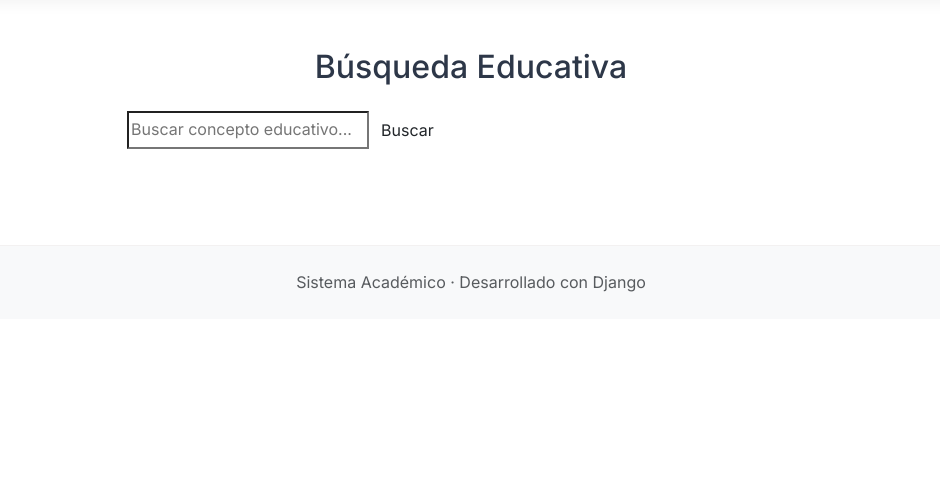
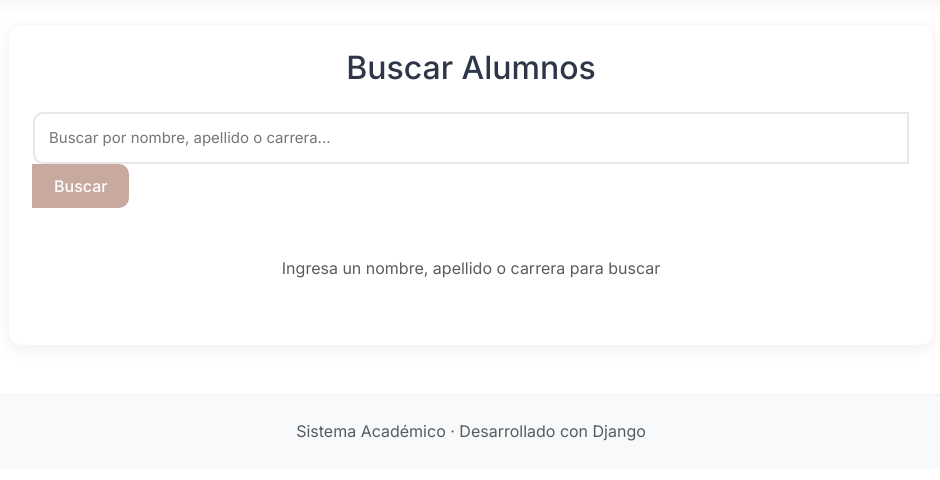
Before and after one commit to lovszen/webapp-django, a Django app: page /scraper/ in a window 1280 px wide. Shown: the part 81-561 px from the top of the page, without its empty margins (169-1109 px from the left). Run offline with Django 5.2, Linux system fonts and the light colour scheme; a user stored in the database is signed in.

Commit message:
agregue una mejor busqueda al screaper

```diff
--- a/scraper/urls.py
+++ b/scraper/urls.py
@@ -2,5 +2,5 @@
 from . import views
 
 urlpatterns = [
-    path('', views.buscar_educativo, name='scraper_buscar'),
+    path('', views.buscar_alumnos, name='scraper_buscar'),
 ]
--- a/scraper/views.py
+++ b/scraper/views.py
@@ -1,17 +1,34 @@
 from django.shortcuts import render
 from django.contrib.auth.decorators import login_required
+from main.models import Alumno
 
 @login_required
-def buscar_educativo(request):
+def buscar_alumnos(request):
     query = request.GET.get('q', '')
     resultados = []
 
     if query:
-        resultados = [{
-            'titulo': f'Resultado para "{query}"',
-            'contenido': f'Información educativa sobre {query}',
-            'fuente': 'Sistema Educativo'
-        }]
+        alumnos = Alumno.objects.filter(
+            usuario=request.user
+        ).filter(
+            nombre__icontains=query
+        ) | Alumno.objects.filter(
+            usuario=request.user
+        ).filter(
+            apellido__icontains=query
+        ) | Alumno.objects.filter(
+            usuario=request.user
+        ).filter(
+            carrera__icontains=query
+        )
+
+        for alumno in alumnos:
+            resultados.append({
+                'alumno': alumno,
+                'titulo': f'{alumno.nombre} {alumno.apellido}',
+                'contenido': f'Carrera: {alumno.carrera} | Email: {alumno.email}',
+                'fuente': 'Base de datos local'
+            })
 
     return render(request, 'scraper/buscar.html', {
         'resultados': resultados,
--- a/templates/scraper/buscar.html
+++ b/templates/scraper/buscar.html
@@ -2,26 +2,45 @@
 
 {% block content %}
 <div class="row justify-content-center">
-    <div class="col-md-8">
-        <div class="glass-card p-4">
-            <h2 class="text-center mb-4">Búsqueda Educativa</h2>
+    <div class="col-md-10">
+        <div class="card-modern p-4">
+            <h2 class="text-center mb-4">Buscar Alumnos</h2>
 
             <form method="get" class="mb-4">
                 <div class="input-group">
-                    <input type="text" name="q" class="form-control-modern"
-                           placeholder="Buscar concepto educativo..." value="{{ query }}">
-                    <button type="submit" class="btn btn-modern">Buscar</button>
+                    <input type="text" name="q" class="form-modern"
+                           placeholder="Buscar por nombre, apellido o carrera..." value="{{ query }}">
+                    <button type="submit" class="btn btn-primary-custom">Buscar</button>
                 </div>
             </form>
 
             {% if resultados %}
-                {% for resultado in resultados %}
-                <div class="glass-card p-3 mb-3">
-                    <h5>{{ resultado.titulo }}</h5>
-                    <p>{{ resultado.contenido }}</p>
-                    <small class="text-muted">Fuente: {{ resultado.fuente }}</small>
+                <div class="mt-4">
+                    <h5>Resultados encontrados: {{ resultados|length }}</h5>
+                    {% for resultado in resultados %}
+                    <div class="card-modern p-3 mb-3">
+                        <div class="d-flex justify-content-between align-items-start">
+                            <div>
+                                <h5 class="mb-2">{{ resultado.titulo }}</h5>
+                                <p class="mb-2">{{ resultado.contenido }}</p>
+                                <small class="text-muted">Fuente: {{ resultado.fuente }}</small>
+                            </div>
+                            <div class="btn-group">
+                                <a href="{% url 'editar_alumno' resultado.alumno.id %}" class="btn btn-sm btn-outline-custom">Editar</a>
+                                <a href="{% url 'generar_pdf_alumno' resultado.alumno.id %}" class="btn btn-sm btn-secondary-custom">PDF</a>
+                            </div>
+                        </div>
+                    </div>
+                    {% endfor %}
                 </div>
-                {% endfor %}
+            {% elif query %}
+                <div class="text-center p-4">
+                    <p class="text-muted">No se encontraron alumnos para "{{ query }}"</p>
+                </div>
+            {% else %}
+                <div class="text-center p-4">
+                    <p class="text-muted">Ingresa un nombre, apellido o carrera para buscar</p>
+                </div>
             {% endif %}
         </div>
     </div>
```
Also changed, not shown: config/settings.py (+9 -7 lines), main/views.py (+18 -26 lines), 1 other file.
